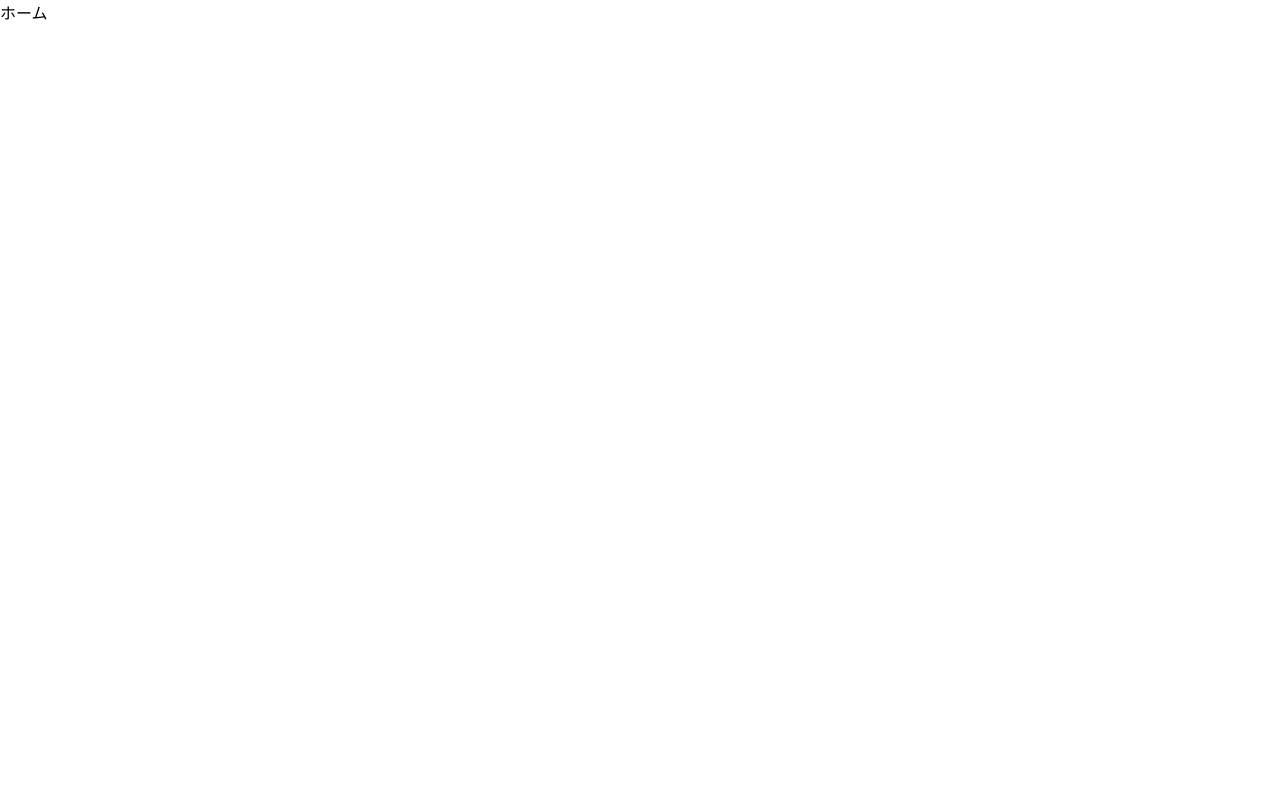
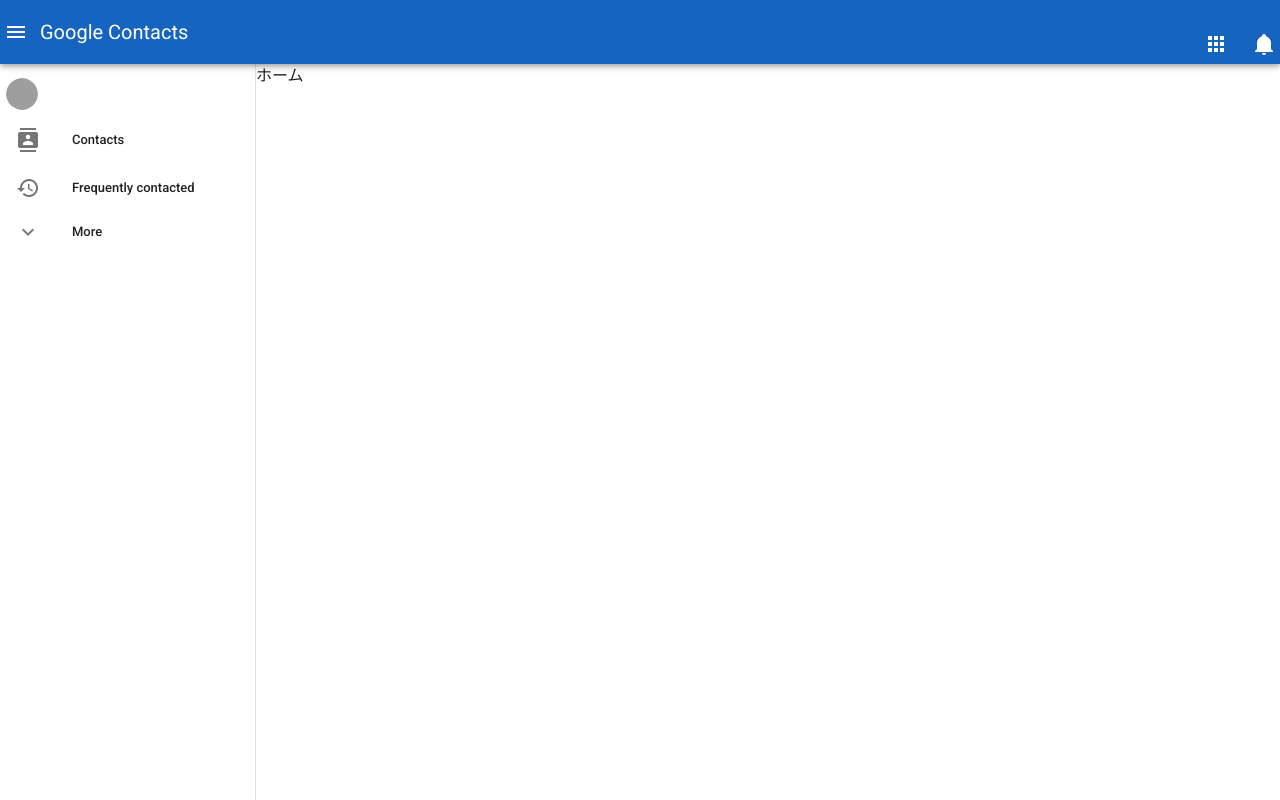
Before and after one commit to KiichiSugihara/vuetify-sandbox, a Vue app: page / in a window 1280 px wide. Built offline with nearby package versions, Linux system fonts and the light colour scheme; grey boxes are pictures that could not be loaded.

Commit message:
add Component Navigation

```diff
--- /dev/null
+++ b/src/components/Navigation.vue
@@ -0,0 +1,120 @@
+<template>
+  <div>
+    <v-navigation-drawer
+      v-model="drawer"
+      :clipped="$vuetify.breakpoint.lgAndUp"
+      app
+    >
+      <v-list dense>
+        <v-btn icon large>
+          <v-avatar size="32px" item>
+            <v-img
+              src="https://cdn.vuetifyjs.com/images/logos/logo.svg"
+              alt="Vuetify"
+          /></v-avatar>
+        </v-btn>
+        <template v-for="item in items">
+          <v-row v-if="item.heading" :key="item.heading" align="center">
+            <v-col cols="6">
+              <v-subheader v-if="item.heading">
+                {{ item.heading }}
+              </v-subheader>
+            </v-col>
+            <v-col cols="6" class="text-center">
+              <a href="#!" class="body-2 black--text">EDIT</a>
+            </v-col>
+          </v-row>
+          <v-list-group
+            v-else-if="item.children"
+            :key="item.text"
+            v-model="item.model"
+            :prepend-icon="item.model ? item.icon : item['icon-alt']"
+            append-icon=""
+          >
+            <template v-slot:activator>
+              <v-list-item-content>
+                <v-list-item-title>
+                  {{ item.text }}
+                </v-list-item-title>
+              </v-list-item-content>
+            </template>
+            <v-list-item v-for="(child, i) in item.children" :key="i" link>
+              <v-list-item-action v-if="child.icon">
+                <v-icon>{{ child.icon }}</v-icon>
+              </v-list-item-action>
+              <v-list-item-content>
+                <v-list-item-title>
+                  {{ child.text }}
+                </v-list-item-title>
+              </v-list-item-content>
+            </v-list-item>
+          </v-list-group>
+          <v-list-item v-else :key="item.text" link>
+            <v-list-item-action>
+              <v-icon>{{ item.icon }}</v-icon>
+            </v-list-item-action>
+            <v-list-item-content>
+              <v-list-item-title>
+                {{ item.text }}
+              </v-list-item-title>
+            </v-list-item-content>
+          </v-list-item>
+        </template>
+      </v-list>
+    </v-navigation-drawer>
+
+    <v-app-bar
+      :clipped-left="$vuetify.breakpoint.lgAndUp"
+      app
+      color="blue darken-3"
+      dark
+      ><v-row class="d-flex justify-space-between">
+        <v-row class="d-flex align-center">
+          <v-app-bar-nav-icon @click.stop="drawer = !drawer" />
+          <v-toolbar-title>
+            <span>Google Contacts</span>
+          </v-toolbar-title>
+        </v-row>
+        <v-row class="d-flex justify-end">
+          <v-btn icon>
+            <v-icon>mdi-apps</v-icon>
+          </v-btn>
+          <v-btn icon>
+            <v-icon>mdi-bell</v-icon>
+          </v-btn>
+        </v-row>
+      </v-row>
+    </v-app-bar>
+  </div></template
+>
+
+<script>
+export default {
+  props: {
+    source: String
+  },
+  data: () => ({
+    dialog: false,
+    drawer: null,
+    items: [
+      { icon: "mdi-contacts", text: "Contacts" },
+      { icon: "mdi-history", text: "Frequently contacted" },
+      {
+        icon: "mdi-chevron-up",
+        "icon-alt": "mdi-chevron-down",
+        text: "More",
+        model: false,
+        children: [
+          { text: "Import" },
+          { text: "Export" },
+          { text: "Print" },
+          { text: "Undo changes" },
+          { text: "Other contacts" }
+        ]
+      }
+    ]
+  })
+};
+</script>
+
+<style></style>
--- a/src/views/Home.vue
+++ b/src/views/Home.vue
@@ -1,11 +1,13 @@
 <template>
-  <div class="home">ホーム</div>
+  <v-app><Navigation></Navigation><v-content>ホーム</v-content></v-app>
 </template>
 
 <script>
-// @ is an alias to /src
-
+import Navigation from "@/components/Navigation";
 export default {
-  name: "Home"
+  name: "Home",
+  components: {
+    Navigation
+  }
 };
 </script>
```
